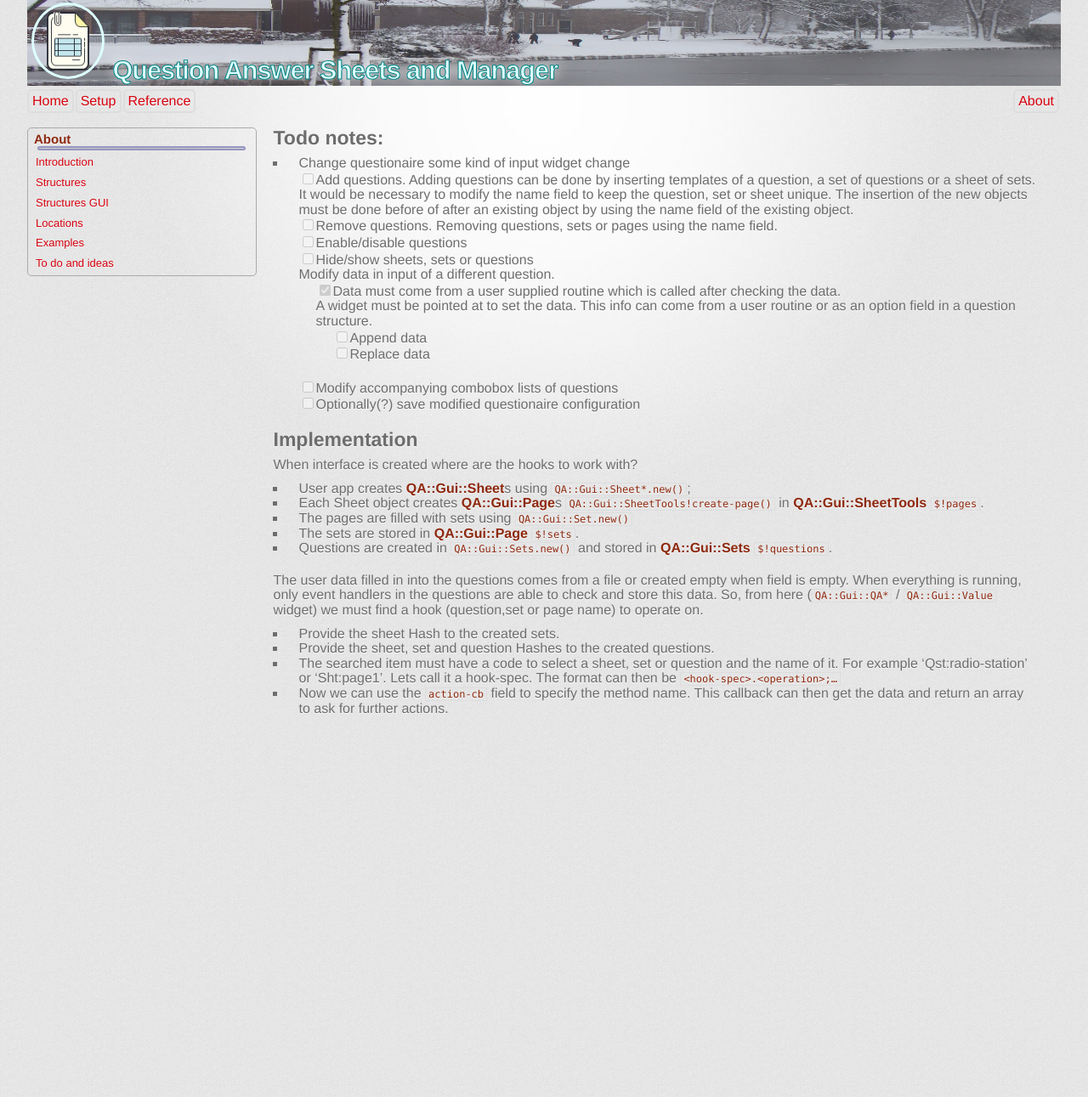
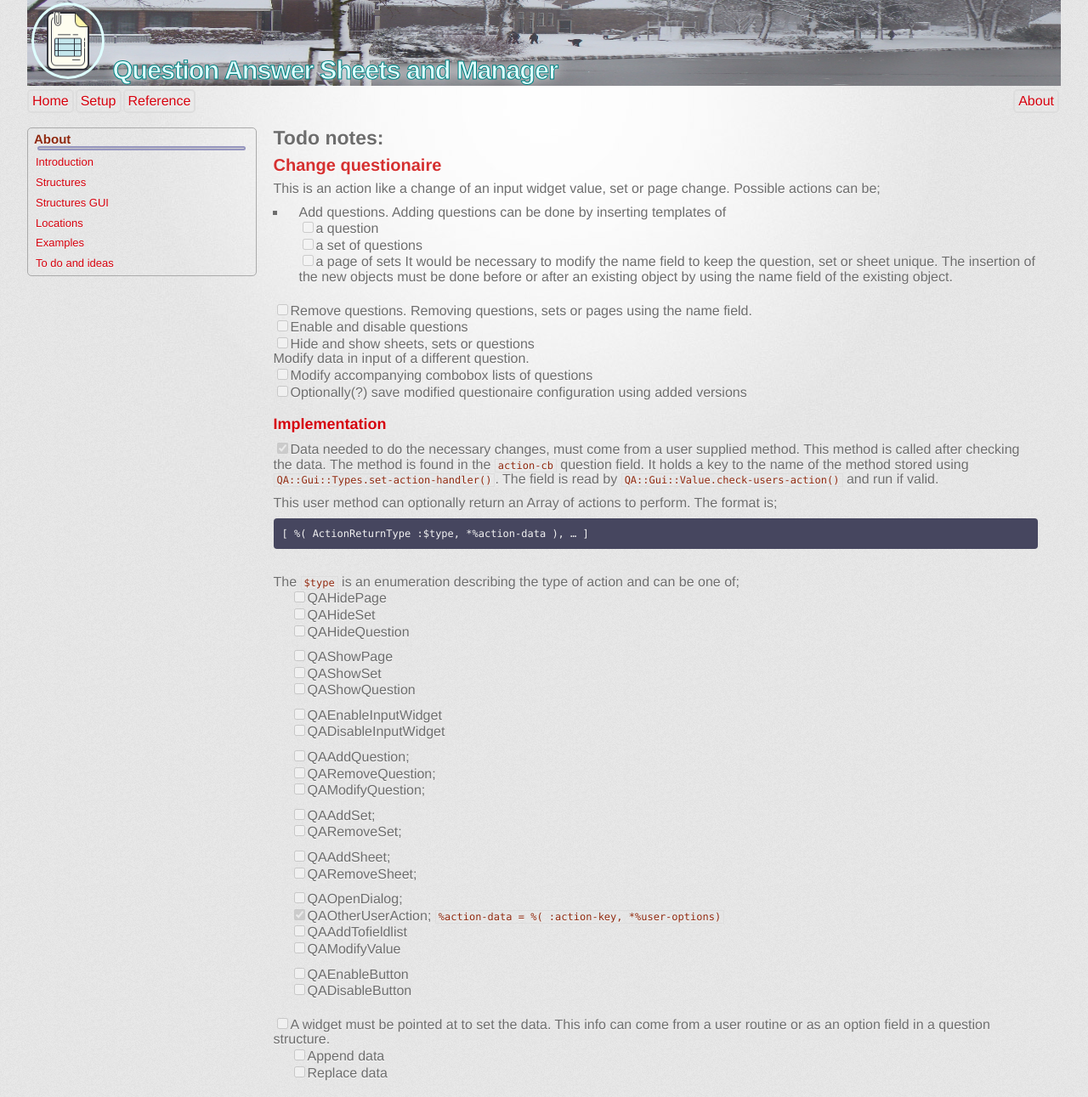
Before and after one commit to MARTIMM/question-answer, a Jekyll site: the page built from docs/content-docs/setup/todo.md, in a window 1280 px wide. Shown: the whole page at 85% size. Built offline with Jekyll 4.4.1, drawn with Linux system fonts in a browser that asks for light colours; some web fonts are replaced; before the commit the page ends 900 px from its top, so only the background shows below that.

````diff
--- a/docs/content-docs/setup/todo.md
+++ b/docs/content-docs/setup/todo.md
@@ -7,20 +7,66 @@ layout: sidebar
 
 # Todo notes:
 
-* Change questionaire some kind of input widget change
-  * [ ] Add questions. Adding questions can be done by inserting templates of a question, a set of questions or a sheet of sets. It would be necessary to modify the name field to keep the question, set or sheet unique. The insertion of the new objects must be done before of after an existing object by using the name field of the existing object.
+## Change questionaire
+
+This is an action like a change of an input widget value, set or page change. Possible actions can be;
+  * Add questions. Adding questions can be done by inserting templates of
+    * [ ] a question
+    * [ ] a set of questions
+    * [ ] a page of sets
+    It would be necessary to modify the name field to keep the question, set or sheet unique. The insertion of the new objects must be done before or after an existing object by using the name field of the existing object.
   * [ ] Remove questions. Removing questions, sets or pages using the name field.
-  * [ ] Enable/disable questions
-  * [ ] Hide/show sheets, sets or questions
+  * [ ] Enable and disable questions
+  * [ ] Hide and show sheets, sets or questions
   * Modify data in input of a different question.
-    * [x] Data must come from a user supplied routine which is called after checking the data.
-    * A widget must be pointed at to set the data. This info can come from a user routine or as an option field in a question structure.
-      * [ ] Append data
-      * [ ] Replace data
   * [ ] Modify accompanying combobox lists of questions
-  * [ ] Optionally(?) save modified questionaire configuration
+  * [ ] Optionally(?) save modified questionaire configuration using added versions
 
+### Implementation
+* [x] Data needed to do the necessary changes, must come from a user supplied method. This method is called after checking the data. The method is found in the `action-cb` question field. It holds a key to the name of the method stored using `QA::Gui::Types.set-action-handler()`. The field is read by `QA::Gui::Value.check-users-action()` and run if valid.
 
+  This user method can optionally return an Array of actions to perform. The format is;
+  ```
+  [ %( ActionReturnType :$type, *%action-data ), … ]
+  ```
+
+* The `$type` is an enumeration describing the type of action and can be one of;
+  * [ ] QAHidePage
+  * [ ] QAHideSet
+  * [ ] QAHideQuestion
+
+  * [ ] QAShowPage
+  * [ ] QAShowSet
+  * [ ] QAShowQuestion
+
+  * [ ] QAEnableInputWidget
+  * [ ] QADisableInputWidget
+
+  * [ ] QAAddQuestion;
+  * [ ] QARemoveQuestion;
+  * [ ] QAModifyQuestion;
+
+  * [ ] QAAddSet;
+  * [ ] QARemoveSet;
+
+  * [ ] QAAddSheet;
+  * [ ] QARemoveSheet;
+
+  * [ ] QAOpenDialog;
+  * [x] QAOtherUserAction; `%action-data = %( :action-key, *%user-options)`
+  * [ ] QAAddTofieldlist
+  * [ ] QAModifyValue
+
+  * [ ] QAEnableButton
+  * [ ] QADisableButton
+
+* [ ] A widget must be pointed at to set the data. This info can come from a user routine or as an option field in a question structure.
+  * [ ] Append data
+  * [ ] Replace data
+
+<!--
+-->
+<!--
 # Implementation
 
 When interface is created where are the hooks to work with?
@@ -35,7 +81,7 @@ The user data filled in into the questions comes from a file or created empty wh
 * Provide the sheet, set and question Hashes to the created questions.
 * The searched item must have a code to select a sheet, set or question and the name of it. For example 'Qst:radio-station' or 'Sht:page1'. Lets call it a hook-spec. The format can then be `<hook-spec>.<operation>;…`
 * Now we can use the `action-cb` field to specify the method name. This callback can then get the data and return an array to ask for further actions.
-
+-->
 
 <!--
 * .....
````
Also changed, not shown: doc/design.md (+38 -11 lines), xbin/Data/Sheets/StackTest.yaml (+17 -5 lines), 17 other files.
